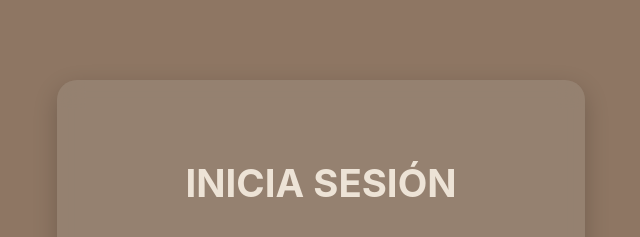
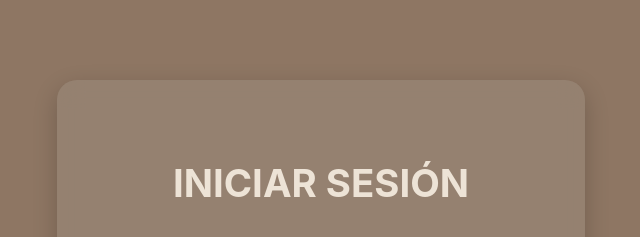
Before and after one commit to mecottl/TrazoCV, a website: page public/html/login.html in a window 1280 px wide. Shown: the top 237 px of the page, without its empty margins (319-959 px from the left). Drawn offline with Linux system fonts and the light colour scheme.

Commit message:
respaldo

```diff
--- a/public/html/login.html
+++ b/public/html/login.html
@@ -11,7 +11,7 @@
 <body>
     <div class="login-menu">
         <form id="loginForm">
-            <h2>INICIA SESIÓN</h2>
+            <h2>INICIAR SESIÓN</h2>
             <h3>Tu futuro profesional empieza aquí. ¡Inicia sesión!</h3>
             <label for="email">Correo:</label>
             <input type="email" name="email" id="email" required>
```
